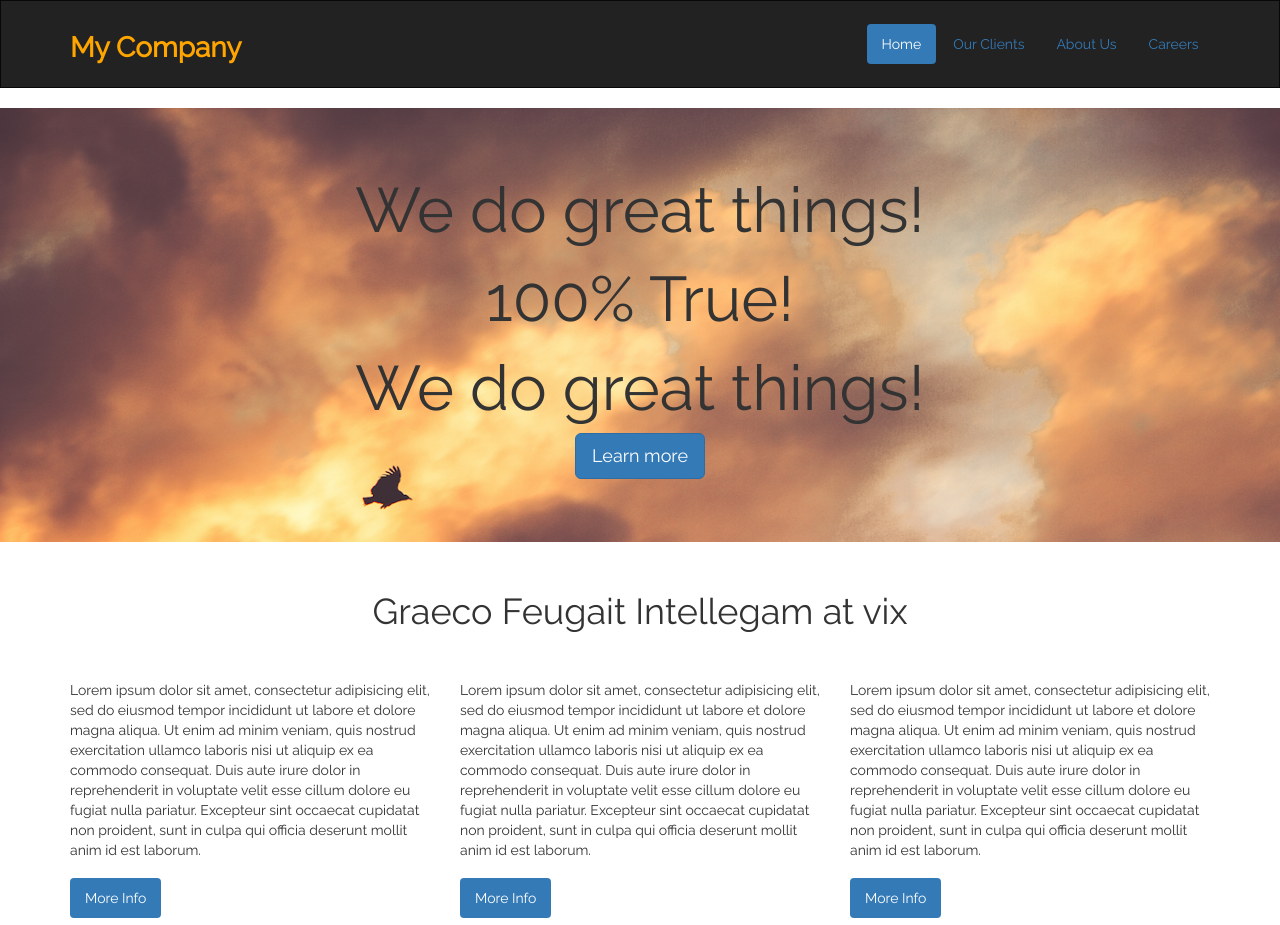
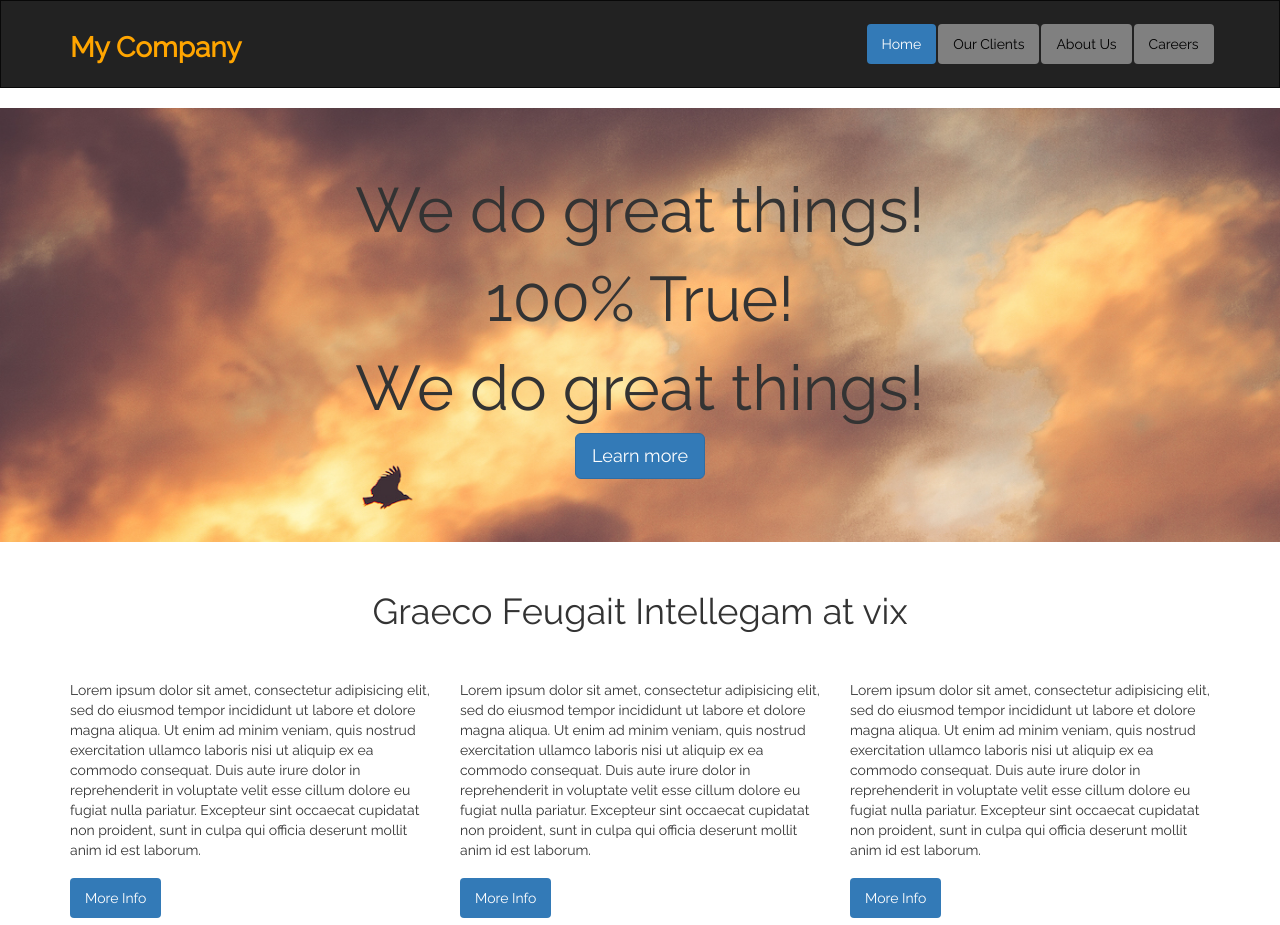
Before and after one commit to ifics/mentorProject, a plain HTML site: page index.html in a window 1280 px wide. Drawn offline with nearby package versions, Linux system fonts and the light colour scheme.

Commit message:
changed the background color of the pill nav as well as the hover color

```diff
--- a/css/style.css
+++ b/css/style.css
@@ -5,7 +5,6 @@
 }
 
 /************ Navigation Area *************/
-
 
 
 nav {
@@ -31,7 +30,15 @@ nav {
 
 }
 
+.nav-pills > li > a {
+      background-color: gray;
+      color: black;
 
+    }
+
+.nav-pills > li > a:hover {
+      background-color: #ff0000;
+    }
 
 /*********************/
 
```
